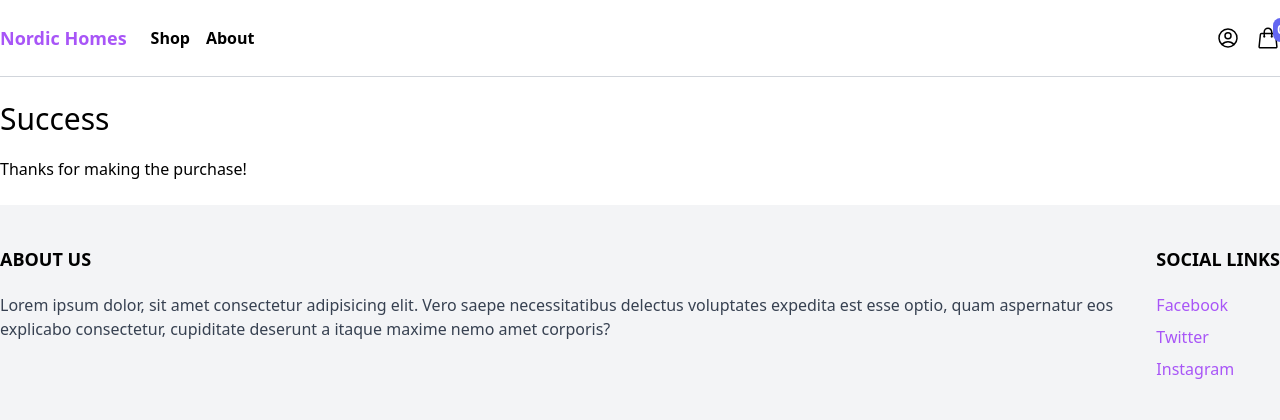
After one commit to jmpevzla/ecommerce-htmx, a Django app: template nordichomes/cart/templates/cart/success.html in a window 1280 px wide. The commit adds this page. Shown: the top 420 px of the page. Run offline with Django 3.2, Linux system fonts and the light colour scheme; the template is opened without the code that fills it, so the values that code supplies are empty; some libraries are stand-ins or nearby versions.

Commit message:
finish checkout show form checkout errors change ordering for orders create success page clear cart show correct price in myaccount

```diff
--- a/nordichomes/cart/cart.py
+++ b/nordichomes/cart/cart.py
@@ -48,6 +48,10 @@ class Cart(object):
             del self.cart[str(product_id)]
             self.save()
 
+    def clear(self):
+        del self.session[settings.CART_SESSION_ID]
+        self.session.modified = True
+
     def get_total_cost(self):
         return sum(item['total_price'] for item in self)
 
--- /dev/null
+++ b/nordichomes/cart/templates/cart/success.html
@@ -0,0 +1,17 @@
+{% extends 'core/base.html' %}
+
+{% block title %}Success{% endblock %}
+
+{% block content %}
+<div class="max-w-7xl mx-auto py-6 px-6 xl:px-0">
+
+    <div class="flex flex-wrap items-start">
+
+        <div class="products w-full lg:w-3/4">
+            <h1 class="mb-5 text-3xl">Success</h1>
+
+            <p>Thanks for making the purchase!</p>
+        </div>
+    </div>
+</div>
+{% endblock %}
--- a/nordichomes/cart/urls.py
+++ b/nordichomes/cart/urls.py
@@ -1,10 +1,12 @@
 from django.urls import path
 from cart.views import add_to_cart, cart, checkout, \
-    hx_menu_cart, update_cart, hx_cart_total
+    hx_menu_cart, update_cart, hx_cart_total, \
+    success
 
 
 urlpatterns = [
     path('', cart, name='cart'),
+    path('success/', success, name='success'),
     path('checkout/', checkout, name='checkout'),
     path('add_to_cart/<int:product_id>/', add_to_cart, name='add_to_cart'),
     path('update_cart/<int:product_id>/<str:action>', update_cart, name='update_cart'),
--- a/nordichomes/cart/views.py
+++ b/nordichomes/cart/views.py
@@ -13,6 +13,9 @@ def add_to_cart(request, product_id):
 
 def cart(request):
     return render(request, 'cart/cart.html')
+
+def success(request):
+    return render(request, 'cart/success.html')
 
 def update_cart(request, product_id, action):
     cart = Cart(request)
--- a/nordichomes/core/templates/core/myaccount.html
+++ b/nordichomes/core/templates/core/myaccount.html
@@ -38,7 +38,7 @@
                     <div class="flex justify-between">
                         <a href="#" class="text-lg">{{ item.product.name }}</a>
 
-                        <p class="mb-6 pt-1 text-gray-400">{{ item.get_display_price }}</p>
+                        <p class="mb-6 pt-1 text-gray-400">{{ item.get_total_price }}</p>
                     </div>
 
                     <hr>
--- a/nordichomes/order/views.py
+++ b/nordichomes/order/views.py
@@ -68,7 +68,7 @@ def start_order(request):
     for item in cart:
         product = item['product']
         quantity = int(item['quantity'])
-        price = product.price * quantity
+        price = product.price
 
         item = OrderItem.objects.create(
             order = order,
@@ -76,5 +76,6 @@ def start_order(request):
             price = price,
             quantity = quantity,
         )
+    cart.clear()
 
     return JsonResponse({'session': session, 'order': payment_intent })
```
Also changed, not shown: nordichomes/cart/templates/cart/checkout.html (+17 -4 lines), nordichomes/order/models.py (+8 -2 lines).
